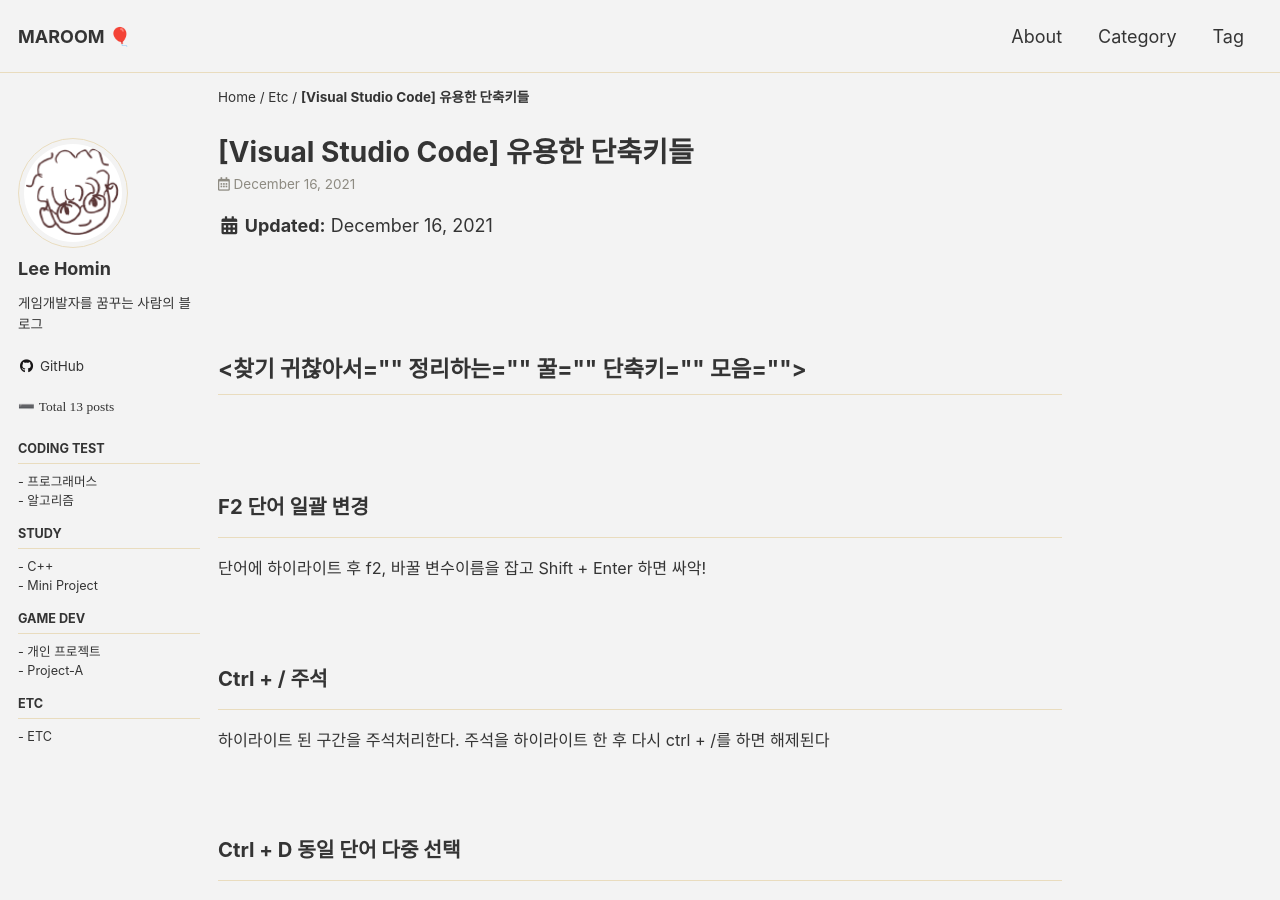
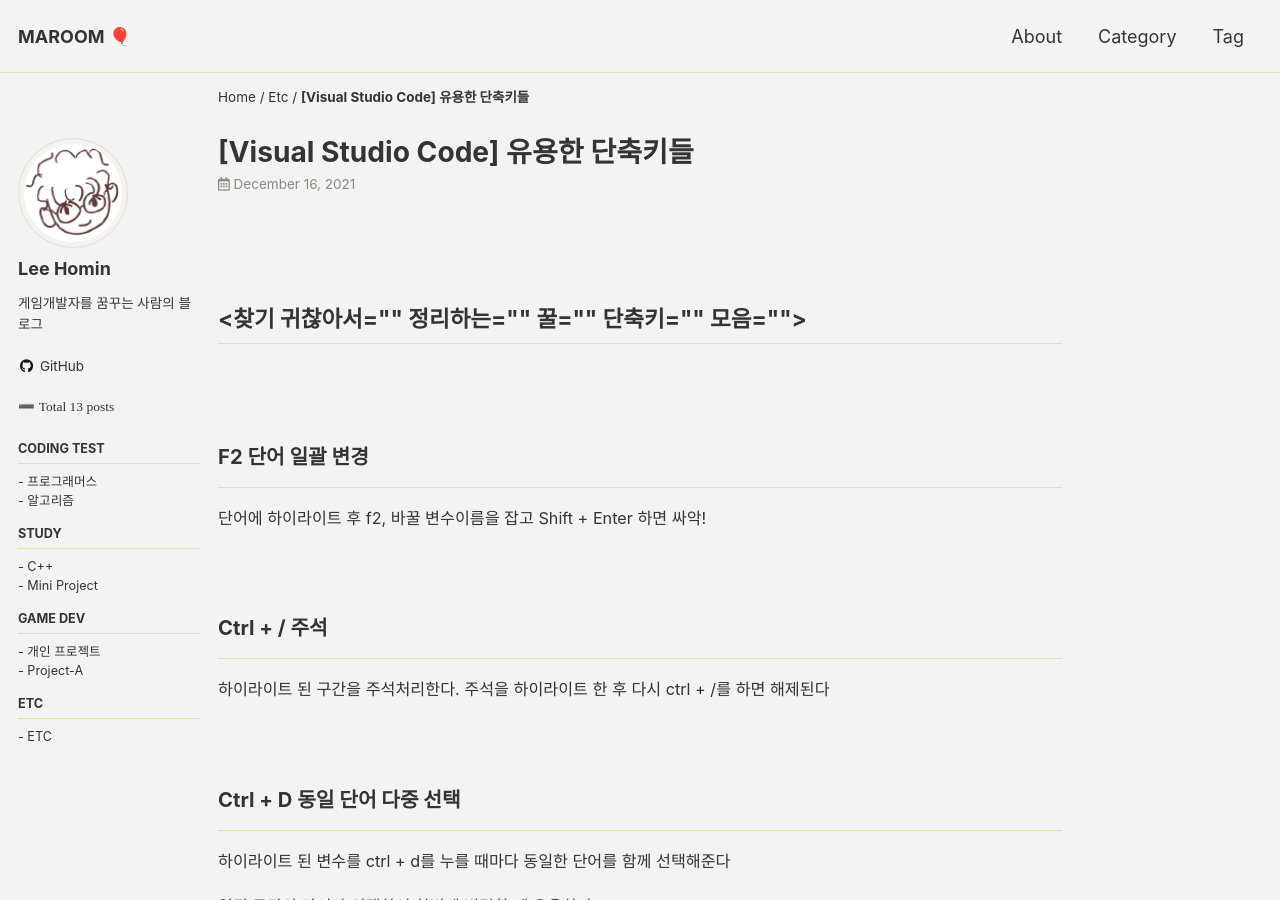
Before and after one commit to Squidward79/Squidward79.github.io, a Jekyll site: the page built from _posts/ETC/2021-12-16-vscode-shortcut.md, in a window 1280 px wide and 900 px high. Built offline with Jekyll 4.4.1, drawn with Linux system fonts in a browser that asks for light colours; cached includes are drawn as plain includes; some of the changed lines change nothing that is shown.

Commit message:
update날짜 원상복귀

```diff
--- a/_layouts/single.html
+++ b/_layouts/single.html
@@ -31,7 +31,6 @@
             <a href="{{ page.url | absolute_url }}" class="u-url" itemprop="url">{{ page.title | markdownify | remove: "<p>" | remove: "</p>" }}</a>
           </h1>{% endif %}
           {% include page__meta.html %}
-          {% include page__date.html %} <!--<수정>-->
         </header>
       {% endunless %}
 
```
